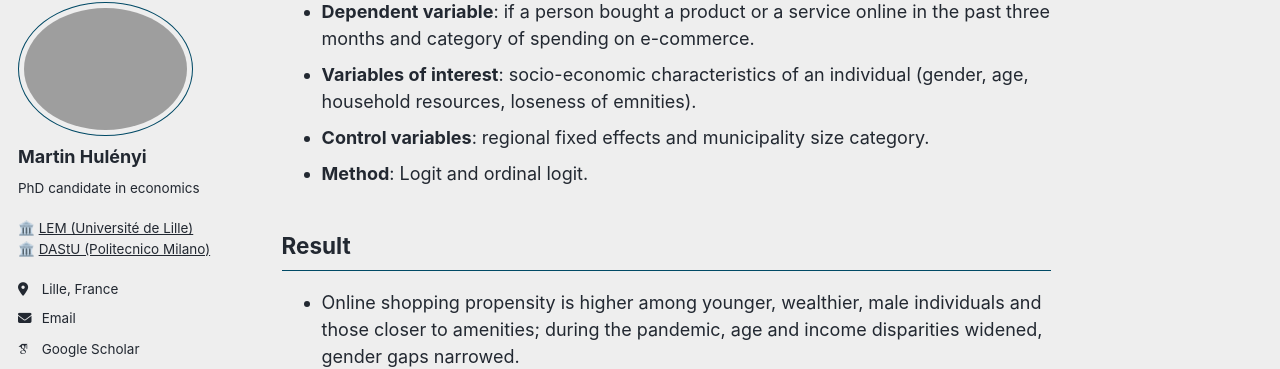
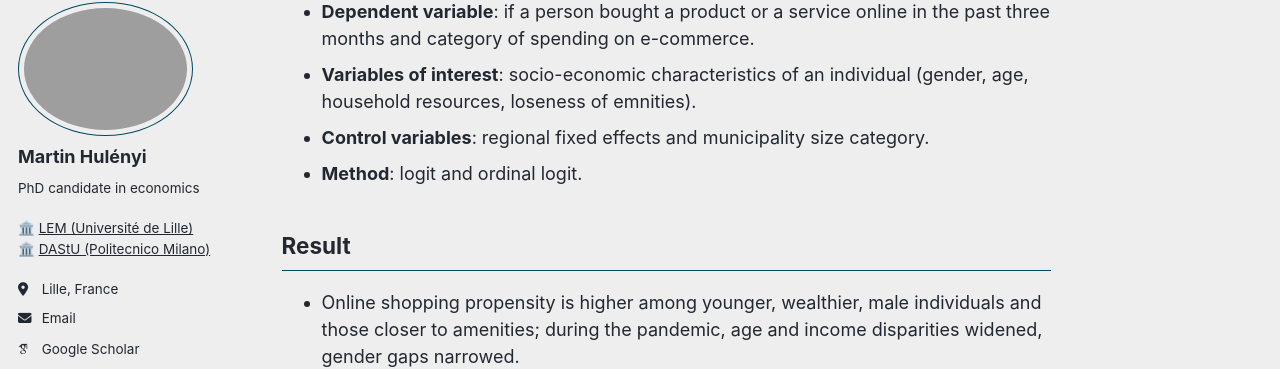
Before and after one commit to martinhulenyi/martinhulenyi.github.io, a Jekyll site: the page built from _ongoing_work/03_e-commerce_profile.md, in a window 1280 px wide and 900 px high, scrolled down 1371 px. Shown: the part 97-466 px from the top of the window. Built offline with Jekyll 4.4.1, drawn with Linux system fonts in a browser that asks for light colours; some web fonts are replaced; a script that is not in the unit is left out.

```diff
--- a/_ongoing_work/03_e-commerce_profile.md
+++ b/_ongoing_work/03_e-commerce_profile.md
@@ -34,7 +34,7 @@ The rise of digitalisation is closely linked to the expansion of B2C e-commerce,
 - **Dependent variable**: if a person bought a product or a service online in the past three months and category of spending on e-commerce.
 - **Variables of interest**: socio-economic characteristics of an individual (gender, age, household resources, loseness of emnities).
 - **Control variables**: regional fixed effects and municipality size category.
-- **Method**: Logit and ordinal logit.
+- **Method**: logit and ordinal logit.
 
 ## Result
 - Online shopping propensity is higher among younger, wealthier, male individuals and those closer to amenities; during the pandemic, age and income disparities widened, gender gaps narrowed.
```
